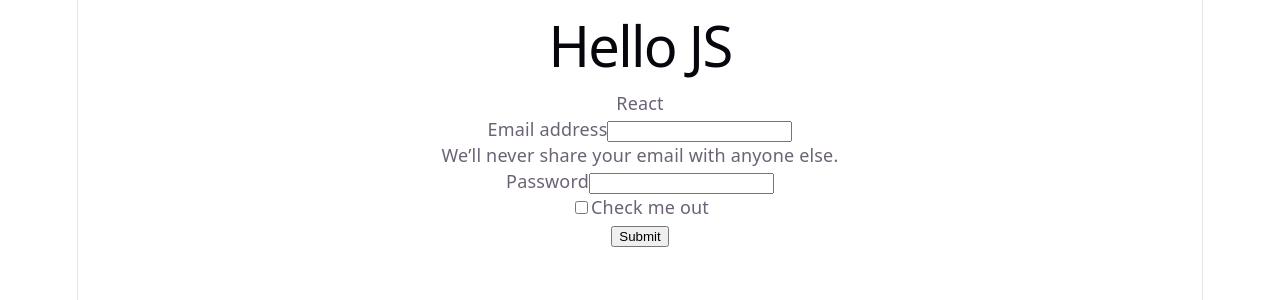
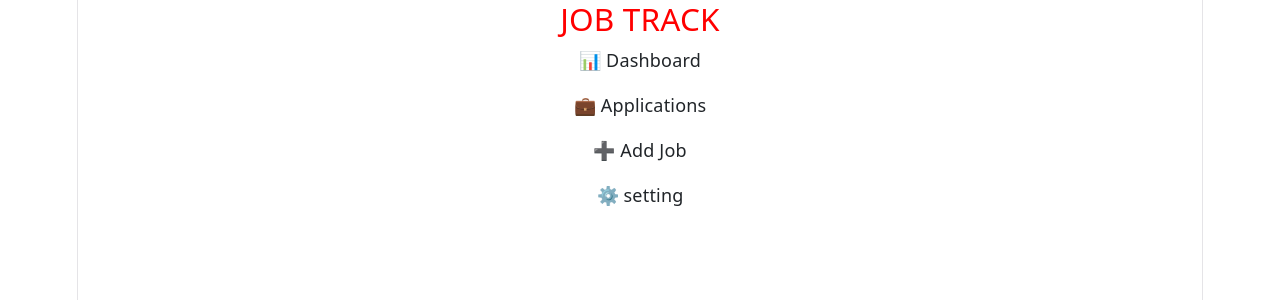
Before and after one commit to Kalaiselvi-hub/React-Project, a React app in the folder frontend/: page / in a window 1280 px wide. Shown: the top 300 px of the page. Built offline with nearby package versions, Linux system fonts and the light colour scheme; the HTML template or start-up script is replaced by a standard one.

Commit message:
new changes

```diff
--- a/frontend/package.json
+++ b/frontend/package.json
@@ -12,7 +12,8 @@
   "dependencies": {
     "bootstrap": "^5.3.9",
     "react": "^19.3.1",
-    "react-dom": "^19.3.1"
+    "react-dom": "^19.3.1",
+    "react-router-dom": "^7.18.5"
   },
   "devDependencies": {
     "@eslint/js": "^10.0.1",
--- a/frontend/src/App.jsx
+++ b/frontend/src/App.jsx
@@ -2,16 +2,17 @@ import { useState } from 'react'
 import heroImg from './assets/hero.png'
 import reactLogo from './assets/react.svg'
 import viteLogo from './assets/vite.svg'
+import { BrowserRouter } from 'react-router-dom'
+import Sidebar from './Sidebar'
 // import './App.css'
 
 function App() {
   const [count, setCount] = useState(0)
 
   return (
-    <>
-    <h1>Hello JS</h1>
-    <p>React</p>
-    </>
+    <BrowserRouter>
+      <Sidebar/>
+    </BrowserRouter>
   )
 }
 
--- /dev/null
+++ b/frontend/src/Sidebar.jsx
@@ -0,0 +1,38 @@
+import { Link } from "react-router-dom";
+
+function Sidebar() {
+    return(
+        <aside className="sidebar">
+
+            <h3 style={{color:'red'}}>JOB TRACK</h3>
+
+            <nav>
+                <p>
+                    <Link className="nav-link" to="/dashboard">
+                        📊 Dashboard
+                    </Link>
+                </p>
+
+                <p>
+                    <Link className="nav-link" to="/applications">
+                        💼 Applications
+                    </Link>
+                </p>
+
+                <p>
+                    <Link className="nav-link" to="/add-job">
+                        ➕ Add Job
+                    </Link>
+                </p>
+
+                <p>
+                    <Link className="nav-link" to="/setting">
+                        ⚙️ setting
+                    </Link>
+                </p>
+            </nav>
+        </aside>
+    )
+}
+
+export default Sidebar
--- a/frontend/src/main.jsx
+++ b/frontend/src/main.jsx
@@ -3,11 +3,11 @@ import { createRoot } from 'react-dom/client'
 import './index.css'
 import App from './App.jsx'
 import Form from './Components/Form.jsx'
-
+import 'bootstrap/dist/css/bootstrap.min.css'
+import 'bootstrap/dist/js/bootstrap.bundle.min.js'
 
 createRoot(document.getElementById('root')).render(
   <StrictMode>
     <App />
-    <Form />
   </StrictMode>,
 )
```
Also changed, not shown: 1 other file (tests, documents, lock files or other folders).
